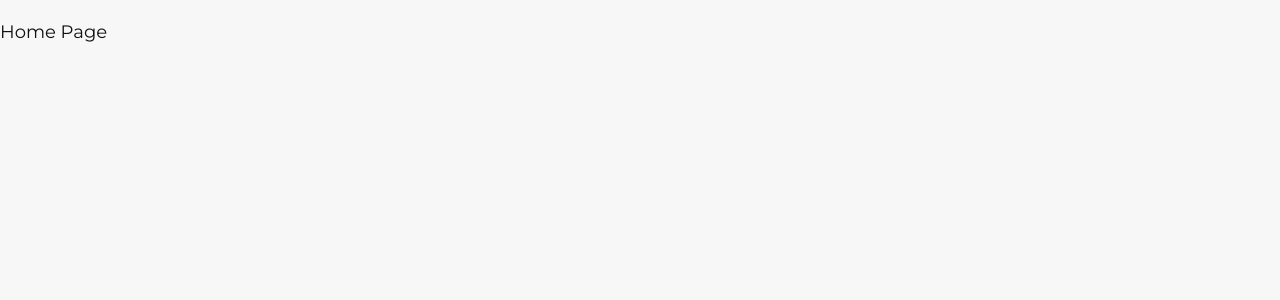
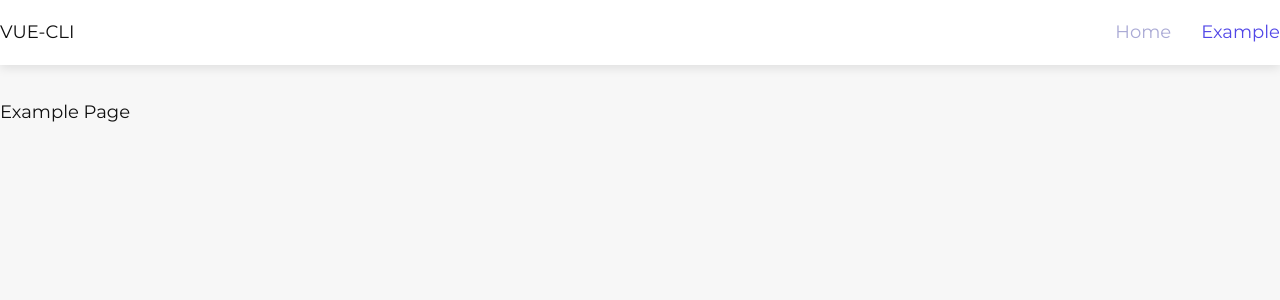
Before and after one commit to Mandrake27/vue-routes-vuex, a Vue app: page /example in a window 1280 px wide. Shown: the top 300 px of the page. Built offline with nearby package versions, Linux system fonts and the light colour scheme.

Commit message:
Add sample routing logic

```diff
--- a/src/App.vue
+++ b/src/App.vue
@@ -1,11 +1,17 @@
 <template>
-  <div class="wrapper">
-    <router-view></router-view>
-  </div>
+	<div class="wrapper">
+		<defaultHeader />
+		<router-view></router-view>
+	</div>
 </template>
 
 <script>
-export default {};
+	import defaultHeader from '@/components/Header';
+	export default {
+		components: {
+			defaultHeader
+		}
+	};
 </script>
 
 <style>
--- a/src/assets/scss/main.scss
+++ b/src/assets/scss/main.scss
@@ -75,7 +75,7 @@ section, .section {
 .wrapper-content {
   display: flex;
   flex-direction: column;
-  min-height: 100vh;
+  min-height: 80vh;
 
   &.wrapper-content--fixed {
     margin-top: 80px;
--- /dev/null
+++ b/src/components/Header.vue
@@ -0,0 +1,43 @@
+<template>
+	<div class="navbar">
+		<div class="container">
+			<div class="navbar-content">
+				<div class="logo">VUE-CLI</div>
+				<ul class="navbar-list">
+					<li class="navbar-item" v-for="({ title, url }) in links" :key="title">
+						<router-link :title="title" :to="url" class="navbar-link">
+							{{ title }}
+						</router-link>
+					</li>
+				</ul>
+			</div>
+		</div>
+	</div>
+</template>
+
+<script>
+	export default {
+		data() {
+			return {
+				links: [
+					{
+						title: 'Home',
+						url: '/'
+					},
+					{
+						title: 'Example',
+						url: '/example'
+					}
+				]
+			}
+		}
+	}
+</script>
+
+<style lang="scss">
+	.navbar-link {
+		&.router-link-exact-active {
+			color: #5247e7;
+		}
+	}
+</style>
--- /dev/null
+++ b/src/pages/404.vue
@@ -0,0 +1,25 @@
+<template>
+	<div class="wrapper-content wrapper-content--fixed">
+		<section>
+			<div class="container">
+				<h1 class="title">Page not found</h1>
+				<p>Go to
+					<router-link class="link" to="/">main page</router-link>
+				</p>
+			</div>
+		</section>
+	</div>
+</template>
+
+<script>
+	export default {}
+</script>
+
+<style lang="scss" scoped>
+	.wrapper-content {
+		display: flex;
+		justify-content: center;
+		align-items: center;
+		text-align: center;
+	}
+</style>
--- a/src/pages/Example.vue
+++ b/src/pages/Example.vue
@@ -1,19 +1,15 @@
 <template>
-	<div class="wrapper-content">
+	<div class="wrapper-content wrapper-content--fixed">
 		<section>
 			<div class="container">
-				<div id="app">
-					<h1>Example Page</h1>
-				</div>
+				<h1>Example Page</h1>
 			</div>
 		</section>
 	</div>
 </template>
 
 <script>
-	export default {
-
-	}
+	export default {}
 </script>
 
 <style lang="scss">
--- a/src/pages/Home.vue
+++ b/src/pages/Home.vue
@@ -1,19 +1,15 @@
 <template>
-	<div class="wrapper-content">
+	<div class="wrapper-content wrapper-content--fixed">
 		<section>
 			<div class="container">
-				<div id="app">
-					<h1>Home Page</h1>
-				</div>
+				<h1>Home Page</h1>
 			</div>
 		</section>
 	</div>
 </template>
 
 <script>
-	export default {
-
-	}
+	export default {}
 </script>
 
 <style lang="scss">
--- a/src/routes.js
+++ b/src/routes.js
@@ -5,10 +5,12 @@ import Router from 'vue-router';
 Vue.use(Router);
 // Pages
 import Home from '@/pages/Home';
+import NotFound from '@/pages/404';
 import Example from '@/pages/Example';
 
 // Routing
 export default new Router({
+	mode: 'history', // adds hash sign to keep the whole route address
 	routes: [
 		{
 			path: '/',
@@ -19,6 +21,11 @@ export default new Router({
 			path: '/example',
 			name: 'example',
 			component: Example
+		},
+		{
+			path: '*',
+			name: 'notFound',
+			component: NotFound
 		}
 	]
 });
```
Also changed, not shown: src/components/HelloWorld.vue (deleted, +0 -57 lines).
